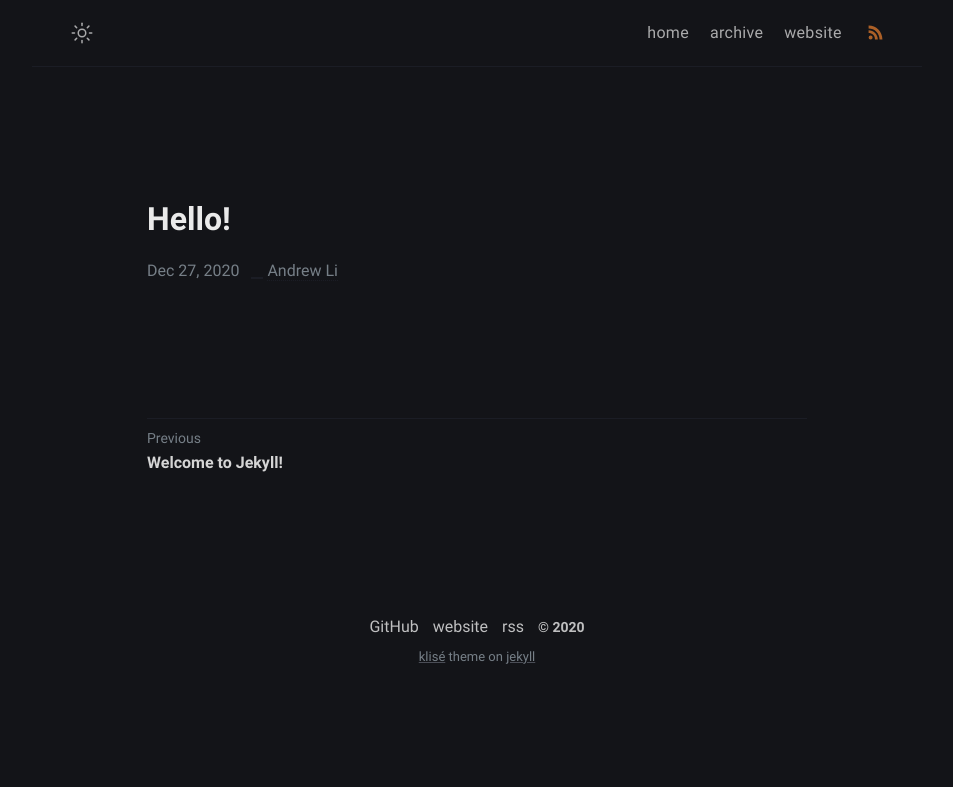
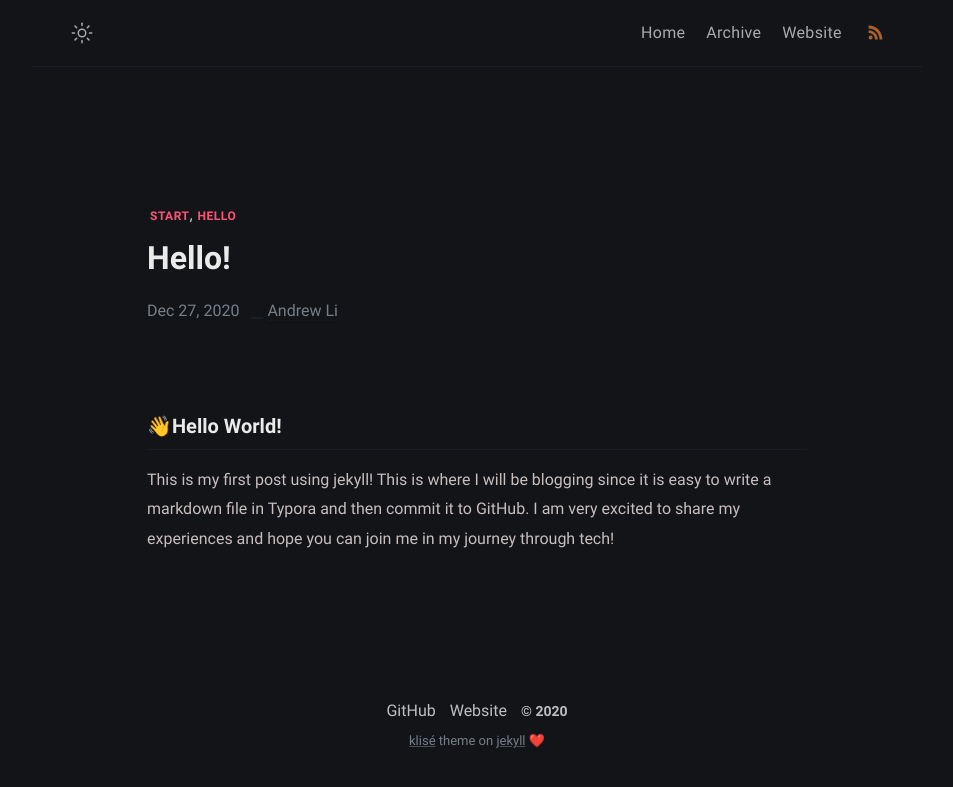
Before and after one commit to Zeyu-Li/blog, a Jekyll site: the page built from _posts/2020-12-27-hello.md, in a window 1280 px wide. Shown: the top 787 px of the page, without its empty margins (163-1116 px from the left). Built offline with Jekyll 4.4.1, drawn with Linux system fonts in a browser that asks for light colours.

Commit message:
started first post

```diff
--- a/_config.yml
+++ b/_config.yml
@@ -12,7 +12,7 @@ mode: dark # default theme "dark" | "light"
 author:
   name: Andrew Li # author name
   bio: >- # tell to the world
-    Experience technology with me! <a href="https://github.com/piharpi/jekyll-klise" target="_blank" rel="noopener">@github</a>.
+    Experience technology with me! <a href="https://github.com/Zeyu-Li" target="_blank" rel="noopener">@github</a>.
   username: Andrew # general username
   github: Zeyu-Li # github username
   twitter: twitter_username # twitter username
--- a/_data/menus.yml
+++ b/_data/menus.yml
@@ -1,12 +1,12 @@
-- title: home
+- title: Home
   url: /
   external: false
 
-- title: archive
+- title: Archive
   url: /archive/
   external: false
 
-- title: website
+- title: Website
   url: https://zeyu-li.github.io/website/
   external: true # set true if you using external link, see below
 
--- a/_includes/footer.html
+++ b/_includes/footer.html
@@ -1,7 +1,6 @@
 <footer class="footer">
   <a class="footer_item" href="https://github.com/Zeyu-Li" title="GitHub">GitHub</a>
-  <a class="footer_item" href="https://zeyu-li.github.io/website/" title="Main website">website</a>
-  <a class="footer_item" href="/feed.xml">rss</a>
+  <a class="footer_item" href="https://zeyu-li.github.io/website/" title="Main website">Website</a>
   <span class="footer_item">&copy; {{ site.time | date: "%Y" }}</span>
   <small class="footer_copyright">
     <!-- Klisé Theme: https://github.com/piharpi/jekyll-klise -->
@@ -14,7 +13,7 @@
     theme on
     <a href="https://jekyllrb.com" target="_blank" rel="noreferrer noopener"
       >jekyll</a
-    >
+    > ❤️
   </small>
 </footer>
 <script src="/assets/js/main.js" defer="defer"></script>
--- a/_posts/2020-12-27-hello.md
+++ b/_posts/2020-12-27-hello.md
@@ -2,4 +2,10 @@
 layout: post
 title: Hello!
 date: 2020-12-27 21:13 -0600
+tags: [start, hello]
+description: My first post!
 ---
+
+### 👋Hello World!
+
+This is my first post using jekyll! This is where I will be blogging since it is easy to write a markdown file in Typora and then commit it to GitHub. I am very excited to share my experiences and hope you can join me in my journey through tech!
```
Also changed, not shown: _posts/react-component-with-dot-notation/2018-04-07-react-component-with-dot-notation.md (deleted, +0 -112 lines), _posts/welcome-to-jekyll/2020-08-29-welcome-to-jekyll.md (deleted, +0 -29 lines), README.md.
